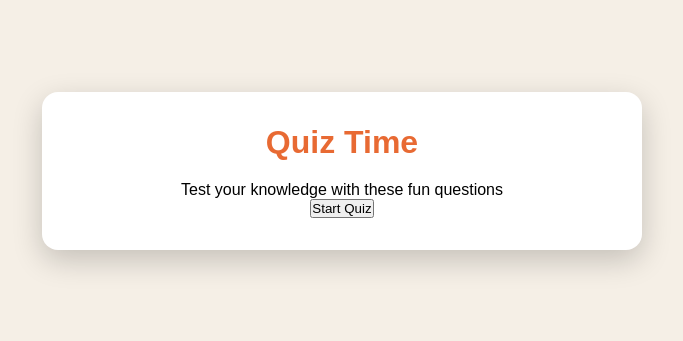
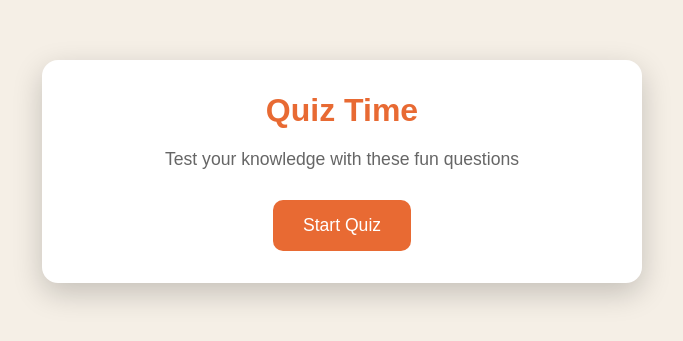
Before and after one commit to sammadijaz/HTML--CSS---JavaScript-Full-Course---Build-15-Projects, a plain HTML site: page 01/index.html in a window 1280 px wide. Shown: the part 229-570 px from the top of the page, without its empty margins (298-981 px from the left). Drawn offline with Linux system fonts and the light colour scheme.

Commit message:
01 button + start-screen p

```diff
--- a/01/style.css
+++ b/01/style.css
@@ -42,6 +42,12 @@ body {
     color: #e86a33;
     margin-bottom: 20px;
     font: 2.5rem;
+}
+
+#start-screen p {
+    color: #666;
+    margin-bottom: 30px;
+    font-size: 1.1rem;
 }
 
 .quiz-header {
@@ -137,3 +143,18 @@ body {
     font-weight: 600;
     color: #e86a33;
 }
+
+button {
+    background-color: #e86a33;
+    color: #fff;
+    border: none;
+    border-radius: 10px;
+    padding: 15px 30px;
+    font-size: 1.1rem;
+    cursor: pointer;
+    transition: background-color 0.3s ease;
+}
+
+button:hover {
+    background-color: #d45b28;
+}
```
